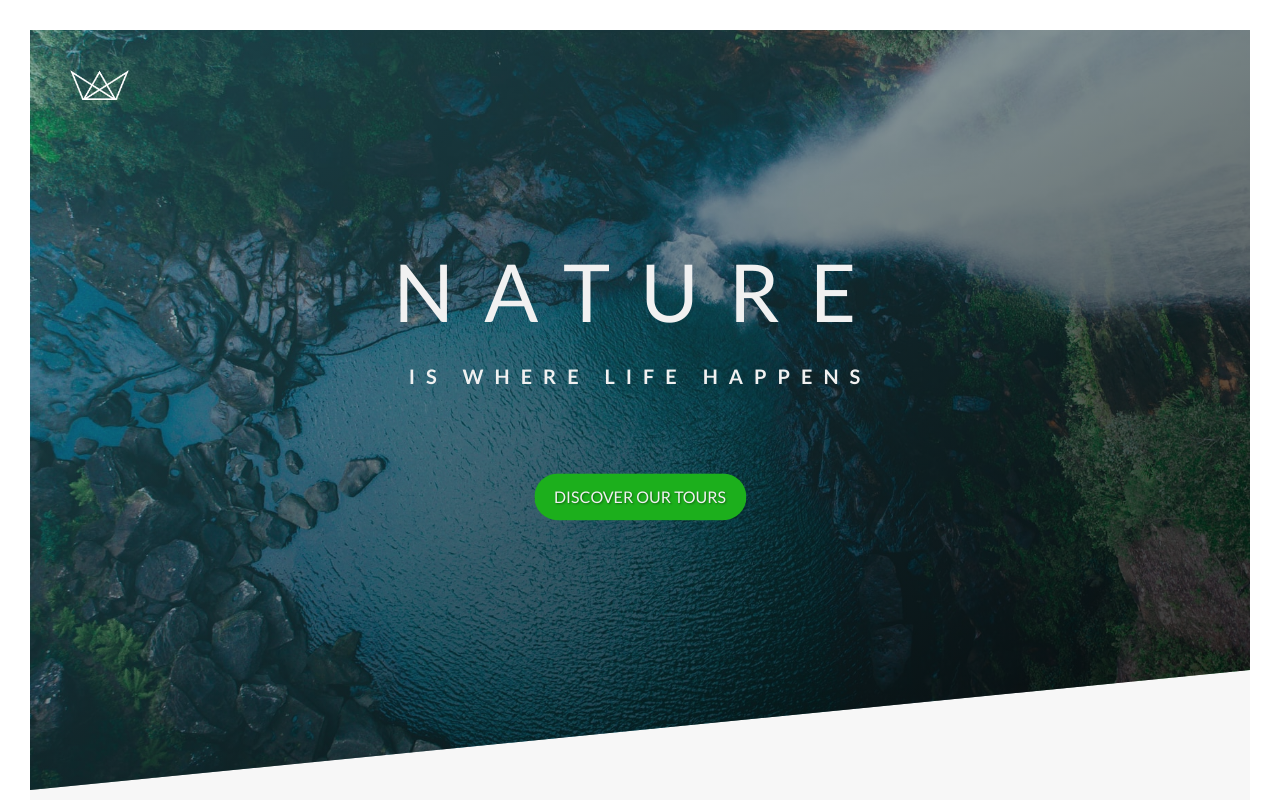
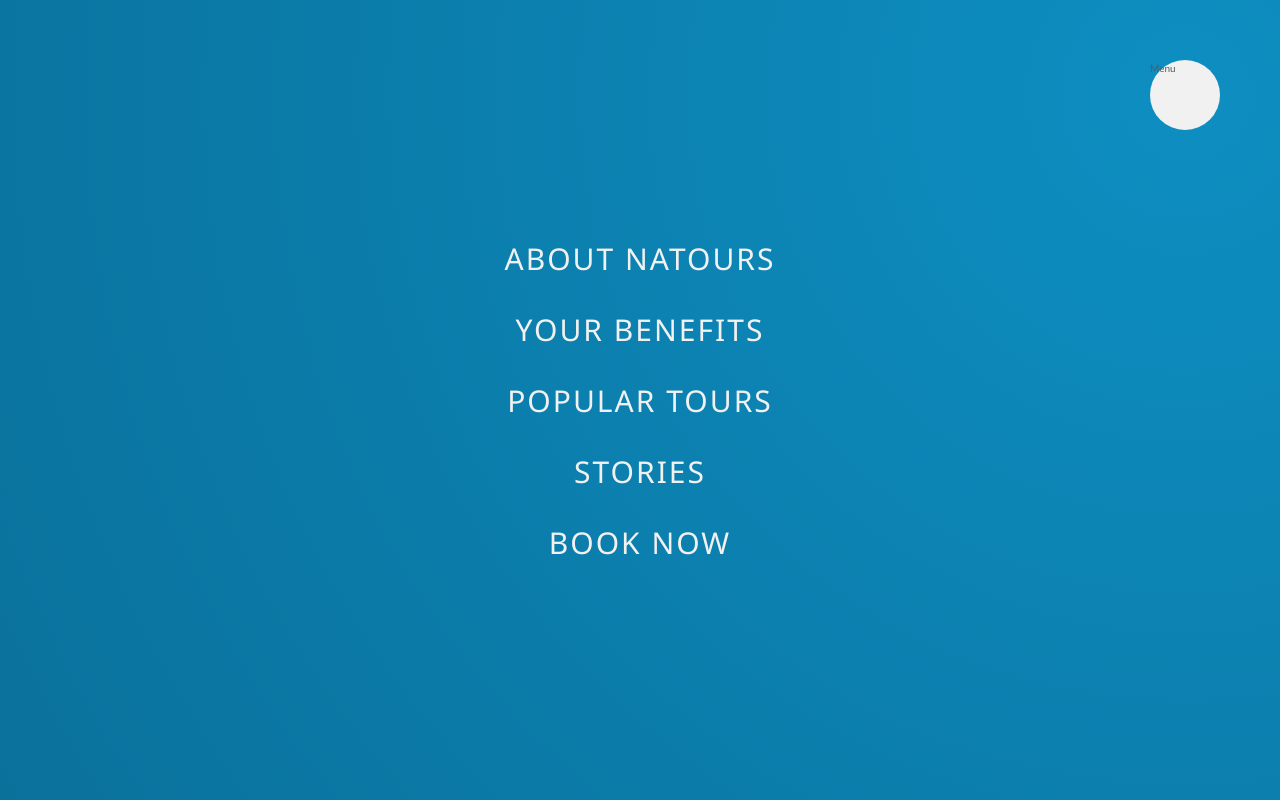
Before and after one commit to lillapetri/advancedCSS, a website: page Natours_project/index.html in a window 1280 px wide. Shown: the top 800 px of the page. Drawn offline with Linux system fonts and the light colour scheme; some icons are missing.

Commit message:
Add navigation

```diff
--- a/Natours_project/index.html
+++ b/Natours_project/index.html
@@ -11,6 +11,20 @@
     <title>Natours | Exciting tours for adventurous people</title>
 </head>
 <body>
+    <div class="navigation">
+        <input type="checkbox" class="navigation__checkbox" id="navi-toggle">
+        <label for="navi-toggle" class="navigation__button">Menu</label>
+        <div class="navigation__background">&nbsp;</div>
+        <nav class="navigation__nav">
+            <ul class="navigation__list">
+                <li class="navigation__item"><a href="#" class="navigation__link">About Natours</a></li>
+                <li class="navigation__item"><a href="#" class="navigation__link">Your benefits</a></li>
+                <li class="navigation__item"><a href="#" class="navigation__link">Popular tours</a></li>
+                <li class="navigation__item"><a href="#" class="navigation__link">Stories</a></li>
+                <li class="navigation__item"><a href="#" class="navigation__link">Book now</a></li>
+            </ul>
+        </nav>
+    </div>
     <header class="header">
         <div class="header__logo-box">
             <img src="img/logo-white.png" alt="logo" class="header__logo">
--- /dev/null
+++ b/Natours_project/sass/layout/_navigation.scss
@@ -0,0 +1,70 @@
+.navigation {
+    &__checkbox{
+        display: none;
+    }
+    &__button{
+        background-color: $white;
+        height: 7rem;
+        width: 7rem;
+        border-radius: 50%;
+        position: fixed;
+        top: 6rem;
+        right: 6rem;
+        z-index: 20;
+    }
+    &__background{
+        height: 6rem;
+        width: 6rem;
+        border-radius: 50%;
+        position: fixed;
+        top: 6.5rem;
+        right: 6.5rem;
+        z-index: 10;
+        background-image: radial-gradient(lighten($medium-blue, 10%), $dark-blue);
+
+        transform: scale(80);
+    }
+    &__nav{
+        height: 100vh;
+        width: 100%;
+        position: fixed;
+        top: 0;
+        right: 0;
+        z-index: 15;
+    }
+    &__list{
+        position: absolute;
+        top: 50%;
+        left: 50%;
+        transform: translate(-50%, -50%);
+        list-style: none;
+        text-align: center;
+    }
+    &__item{
+        margin: 1rem;
+    }
+    &__link{
+        &:link,
+        &:visited{
+            display: inline-block;
+            font-size: 3rem;
+            font-weight: 300;
+            color: $white;
+            padding: .5rem 1.5rem;
+            text-decoration: none;
+            text-transform: uppercase;
+            letter-spacing: 2px;
+            font-family: 'Segoe UI';
+            background-image: linear-gradient(120deg, transparent 50%,  rgba($white, .85) 50%);
+            background-size: 230%;
+            transition: all .4s ease-in;
+        }
+        &:hover,
+        &:active {
+            background-position: 100%;
+            color: $dark-blue;
+            font-weight: 400;
+            transform: translateX(1rem);
+        }
+    }
+}
--- a/Natours_project/sass/style.scss
+++ b/Natours_project/sass/style.scss
@@ -18,5 +18,6 @@
 @import "layout/header";
 @import "layout/grid";
 @import "layout/footer";
+@import "layout/navigation";
 
 @import "pages/home";
```
Also changed, not shown: Natours_project/sass/style.css, 1 other file.
